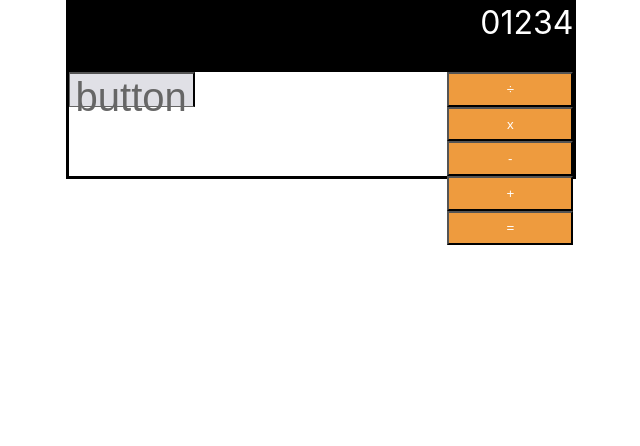
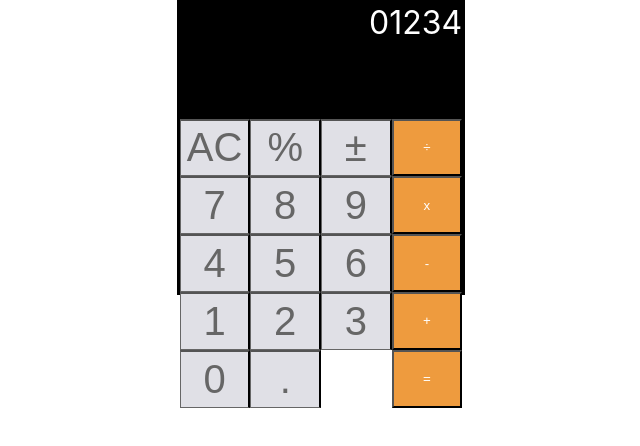
Before and after one commit to benstone1/Pursuit-Core-Web-React-Calculator-Lab, a React (Create React App) app in the folder calculator-app/: page / in a window 1280 px wide. Shown: the top 446 px of the page, without its empty margins (319-959 px from the left). Built offline with nearby package versions, Linux system fonts and the light colour scheme.

Commit message:
added number, percent, decimal, & cler/all clear buttons

```diff
--- a/calculator-app/src/App.js
+++ b/calculator-app/src/App.js
@@ -5,22 +5,30 @@ function App() {
   return (
     <div className="App">
       <div className='calculator-whole'>
-        {/* <header className="App-header">
-         This works without the internet
-      </header> */}
-      <div className = 'stage'>
-        <h1>01234</h1>
-        {/* <input className = 'input-stage' type = 'text'/> */}
-      </div>
-        <button className='button'>button</button>
 
-        {/* <div className='operations'> */}
-          <button className='orange' id = 'divide'>÷</button>
-          <button className='orange' id = 'multiply'>x</button>
-          <button className='orange'id = 'subtract'>-</button>
-          <button className='orange'id = 'addition'>+</button>
-          <button className='orange'id = 'equals'>=</button>
-        {/* </div> */}
+        <div className='stage'>
+          <h1>01234</h1>
+          {/* <input className = 'input-stage' type = 'text'/> */}
+        </div>
+        <button className='button' id='all-clear'>AC</button>
+        <button className='button' id='percent'>%</button>
+        <button className='button' id='negative'>±</button>
+        <button className='orange' id='divide'>÷</button>
+        <button className='button' id='num7'>7</button>
+        <button className='button' id='num8'>8</button>
+        <button className='button' id='num9'>9</button>
+        <button className='orange' id='multiply'>x</button>
+        <button className='button' id='num4'>4</button>
+        <button className='button' id='num5'>5</button>
+        <button className='button' id='num6'>6</button>
+        <button className='orange' id='subtract'>-</button>
+        <button className='button' id='num1'>1</button>
+        <button className='button' id='num2'>2</button>
+        <button className='button' id='num3'>3</button>
+        <button className='orange' id='addition'>+</button>
+        <button className='button' id='num0'>0</button>
+        <button className='button' id='decimal'>.</button>
+        <button className='orange' id='equals'>=</button>
       </div>
     </div>
   );
```
